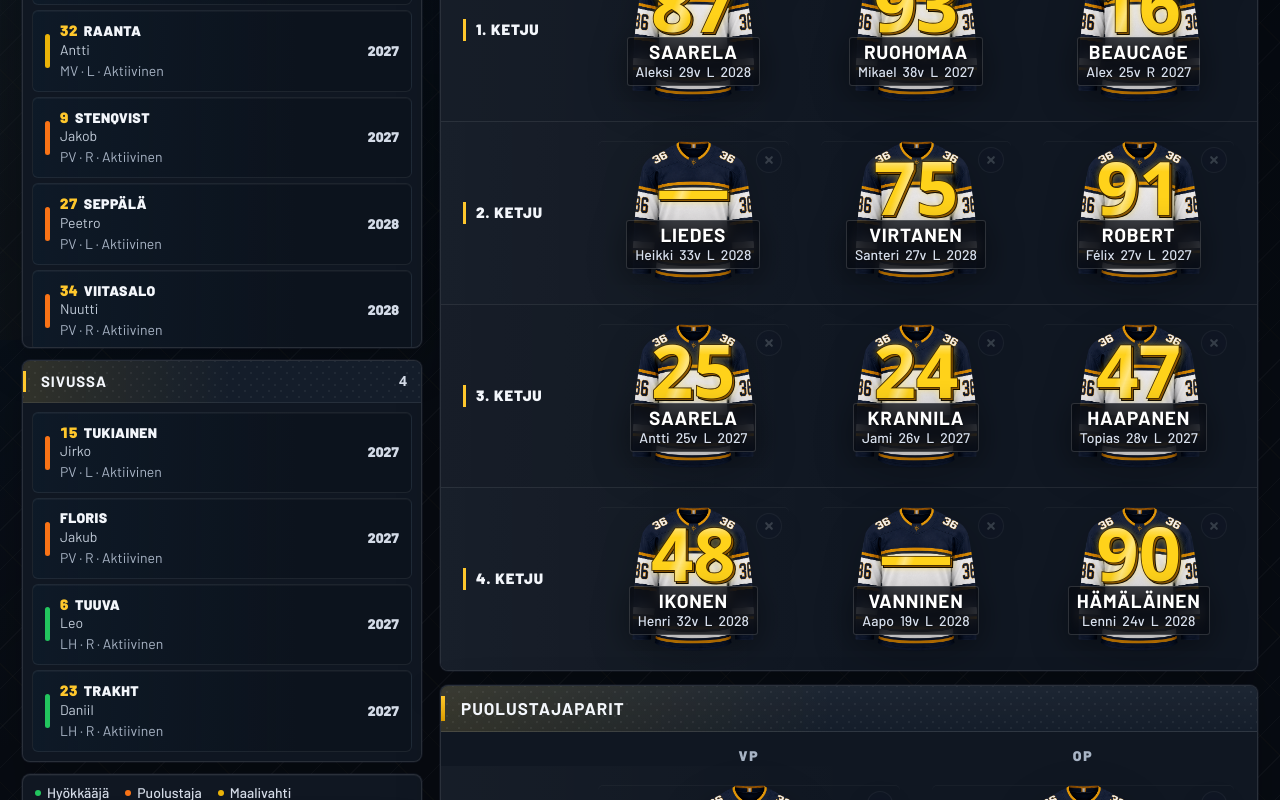
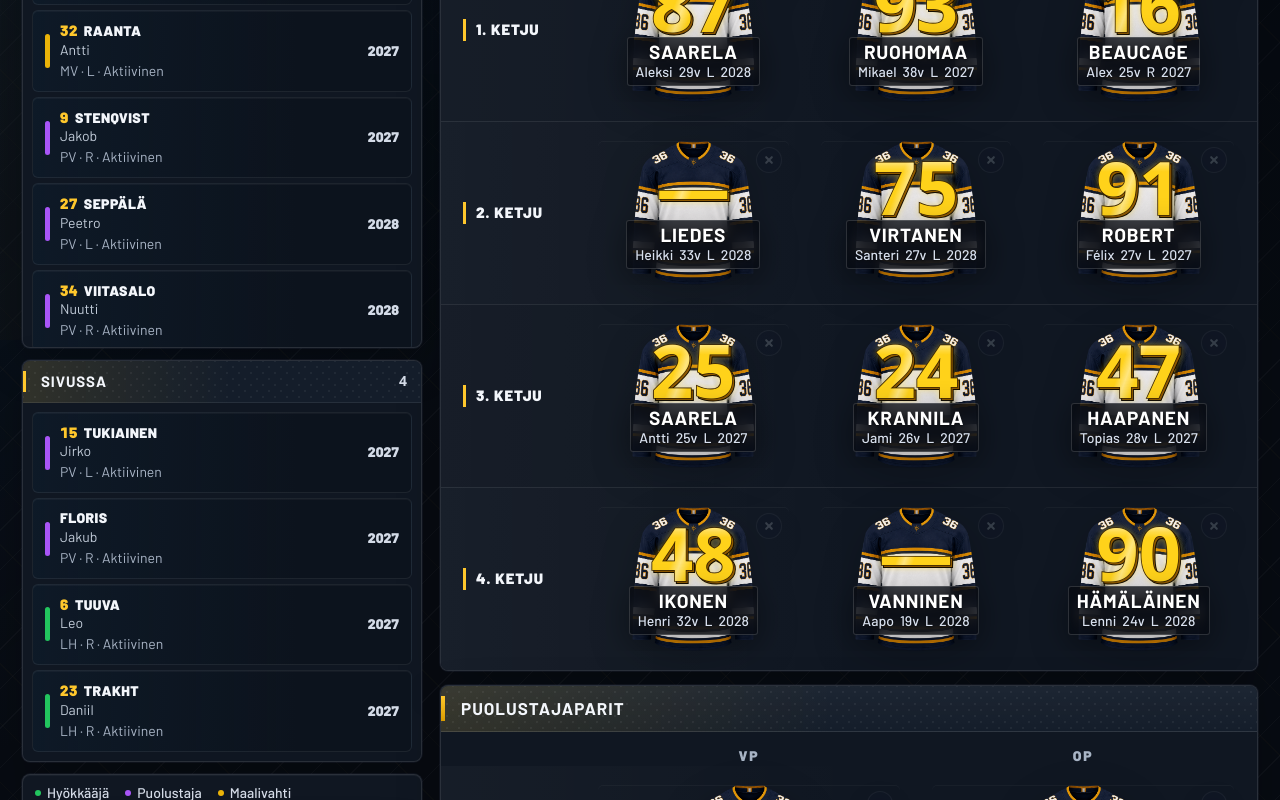
Before and after one commit to Mgrmjp/lukko-lineup, a Svelte app: page / in a window 1280 px wide. Shown: the part 460-1260 px from the top of the page. Built offline with nearby package versions, Linux system fonts and the light colour scheme; a web font is replaced by a local one.

Commit message:
style: change defender color to purple (#a855f7)

```diff
--- a/src/styles.css
+++ b/src/styles.css
@@ -612,7 +612,7 @@ button { font: inherit; }
 }
 
 .legend-dot.defender {
-  background: #f97316;
+  background: #a855f7;
 }
 
 .legend-dot.goalie {
@@ -683,7 +683,7 @@ button { font: inherit; }
 }
 
 .position-pv {
-  background: #f97316;
+  background: #a855f7;
 }
 
 .position-kh,
```
